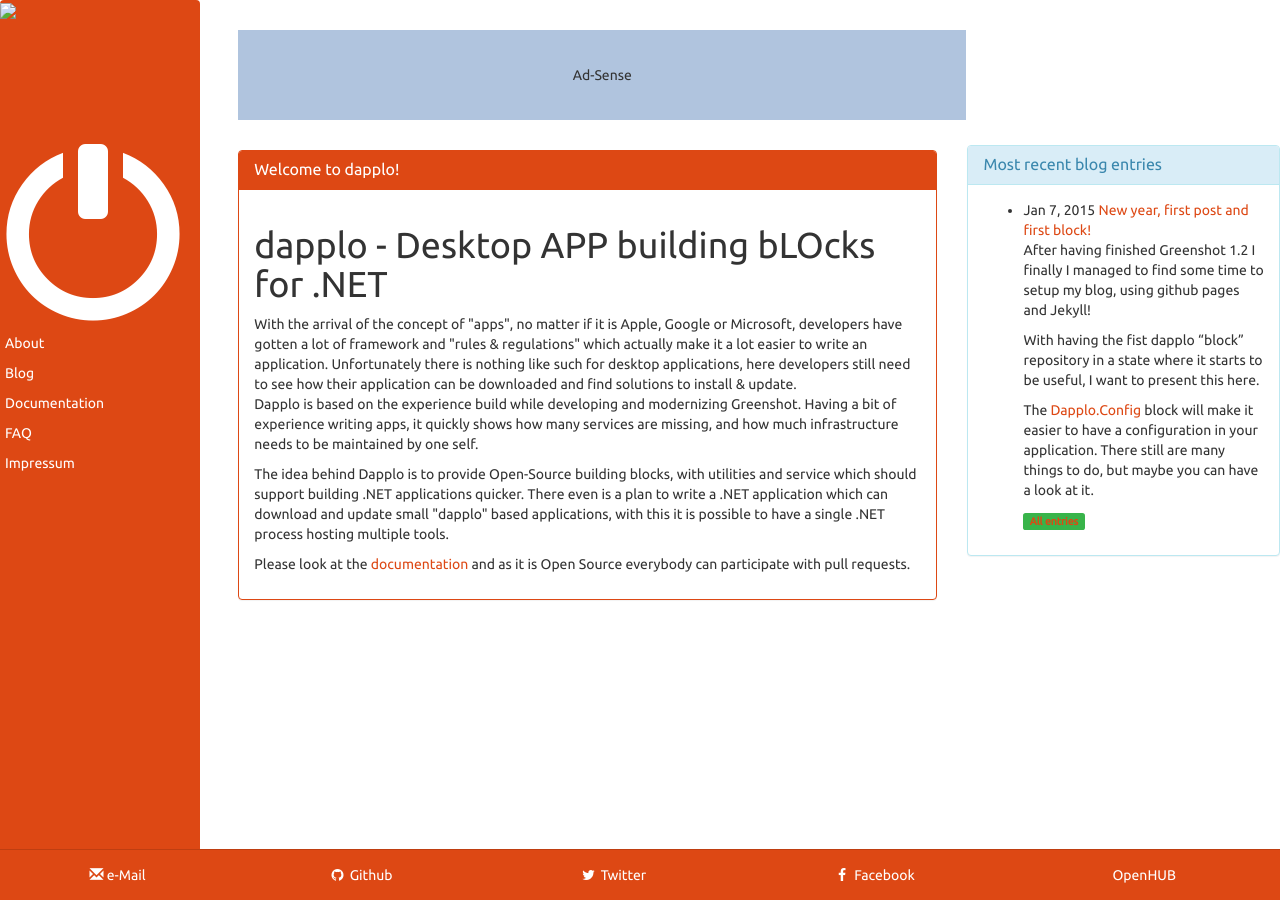
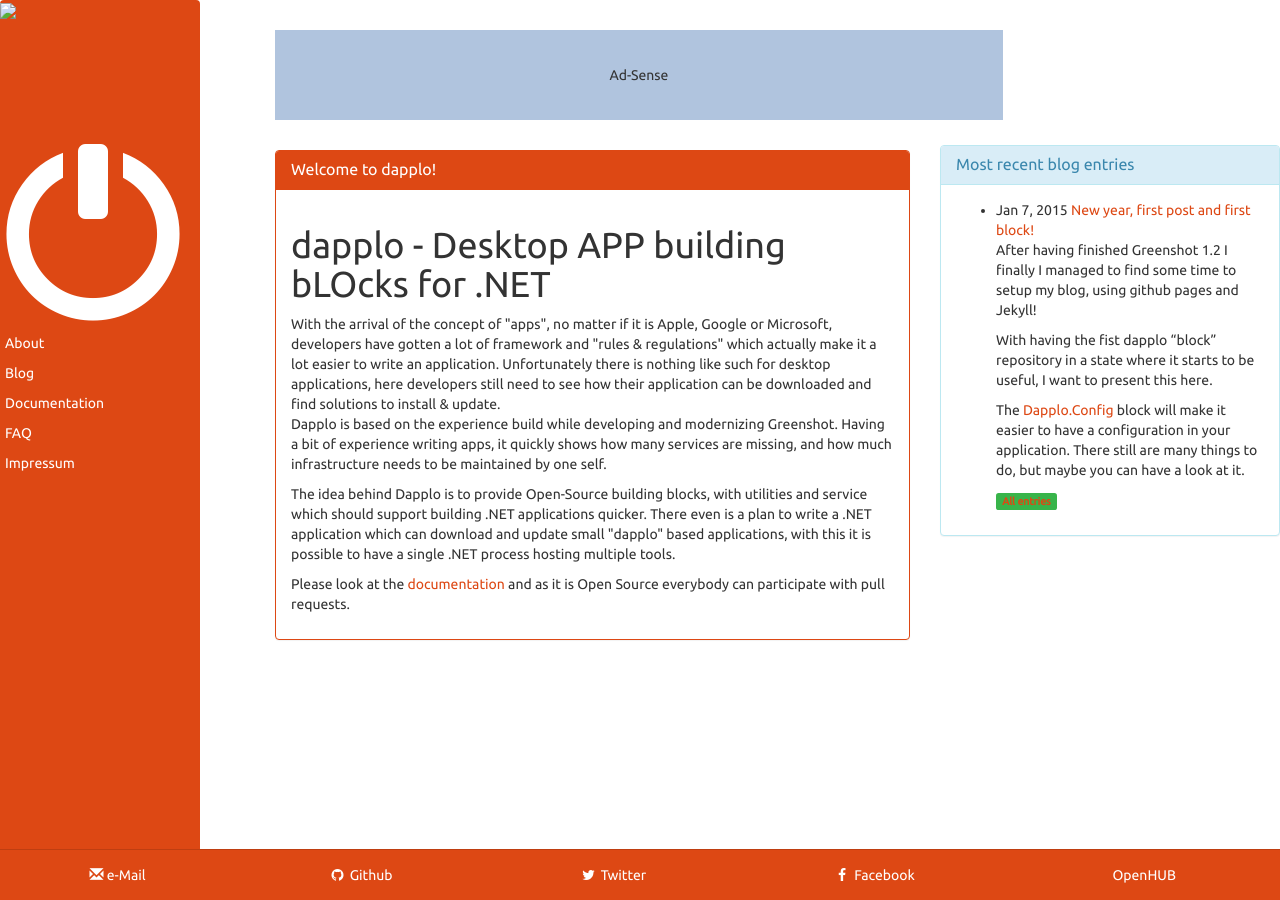
Before and after one commit to dapplo/dapplo.github.io, a Jekyll site: the page built from pages/index.html, in a window 1280 px wide. Built offline with Jekyll 4.4.1, drawn with Linux system fonts in a browser that asks for light colours; Markdown is read by kramdown in place of the engine named in the settings.

Commit message:
Trying to get a better responsive site by removing the fluid container, and using a normal container

```diff
--- a/_layouts/default.html
+++ b/_layouts/default.html
@@ -2,9 +2,9 @@
 <html>
 {% include head.html %}
 <body>
-<div class="container-fluid">
-	<div class="col-md-2">{% include menu.html %}</div>
-	<div class="col-md-7">{% include content-header.html %}{{ content }}</div>
+<div class="container">
+	<div class="col-xs-2 col-sm-2 col-md-2 col-lg-2">{% include menu.html %}</div>
+	<div class="col-xs-7 col-sm-7 col-md-7 col-lg-7">{% include content-header.html %}{{ content }}</div>
 	<div class="col-lg-3 hidden-sm hidden-xs hidden-md">{% include right-header.html %}{% include blog-entries.html %}</div>
 </div>
 {% include footer.html %}
```
